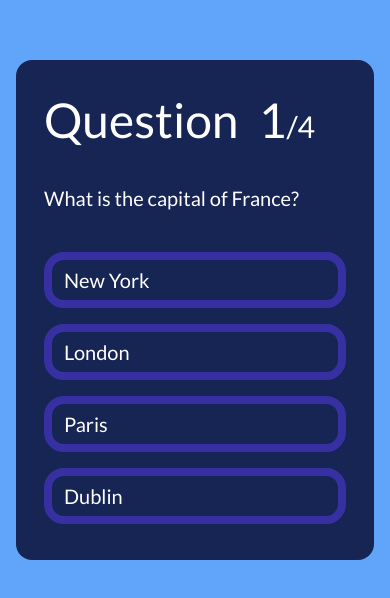
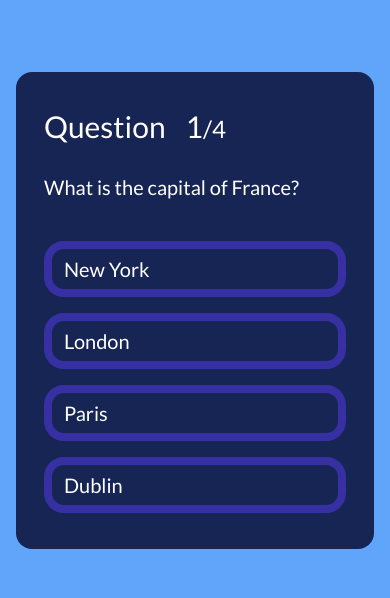
Before and after one commit to AzamjonKobulov/quizz-app, a Next.js app: page / in a window 390 px wide. Shown: the part 112-710 px from the top of the page. Built offline with nearby package versions, Linux system fonts and the light colour scheme.

Commit message:
add/some improvements

```diff
--- a/src/app/components/Question.tsx
+++ b/src/app/components/Question.tsx
@@ -9,13 +9,13 @@ const Question: React.FC<QuestionProps> = ({ step, data }) => {
   return (
     <div>
       <div className="flex items-center space-x-5">
-        <h1 className="text-5xl">Question</h1>
-        <p className="text-3xl">
-          <span className="text-5xl">{step + 1}</span>/
+        <h1 className="text-3xl sm:text-5xl">Question</h1>
+        <p className="text-2xl sm:text-3xl">
+          <span className="text-3xl sm:text-5xl">{step + 1}</span>/
           <span>{data.length}</span>
         </p>
       </div>
-      <p className="text-xl mt-10">{data[step].question}</p>
+      <p className="text-xl mt-7 sm:mt-10">{data[step].question}</p>
     </div>
   );
 };
--- a/src/app/components/Stats.tsx
+++ b/src/app/components/Stats.tsx
@@ -7,7 +7,7 @@ interface StatsProps {
 
 const Stats: React.FC<StatsProps> = ({ correctAnswers, data }) => {
   return (
-    <h1 className="text-3xl text-center">
+    <h1 className="text-2xl sm:text-3xl text-center">
       You scored {correctAnswers} out of {data.length}
     </h1>
   );
```
